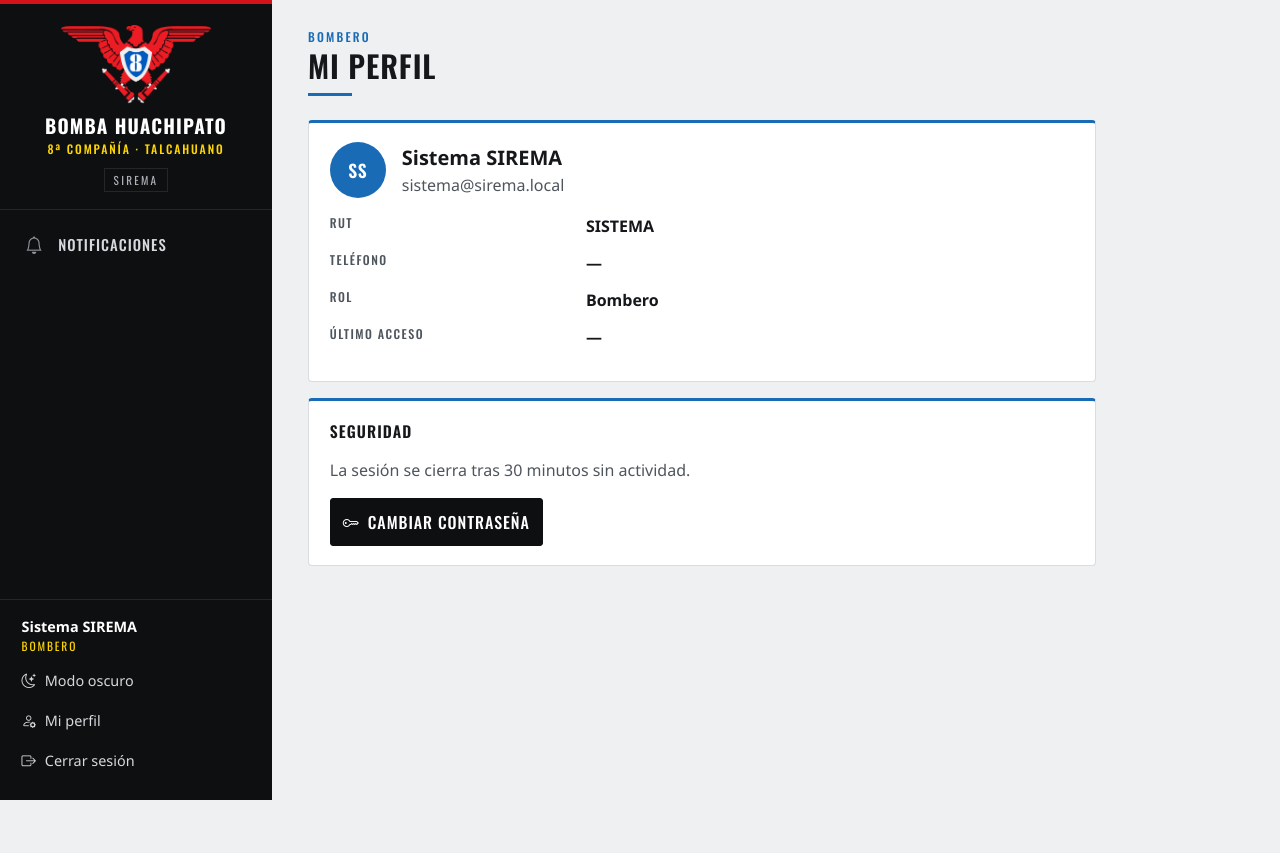
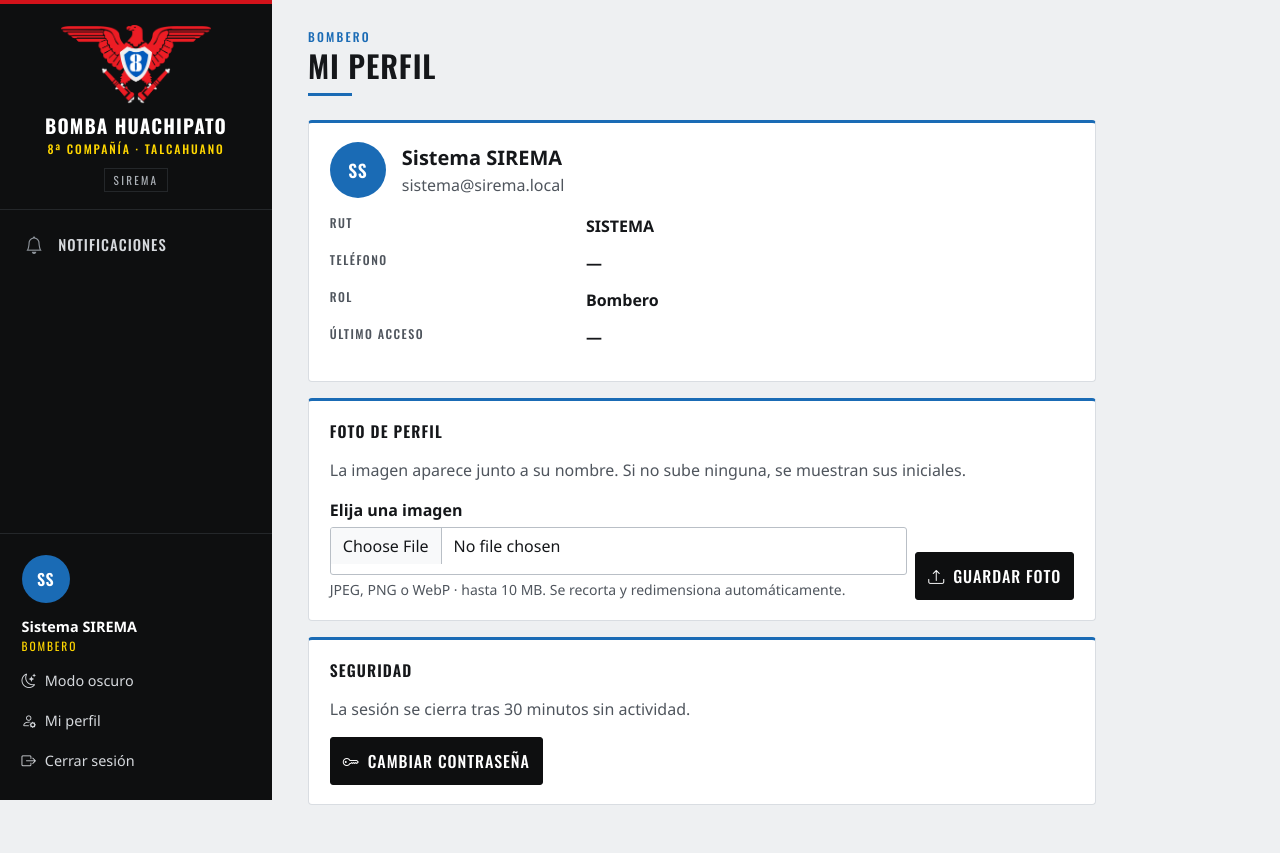
Before and after one commit to Krnto2/Capstone_G1, a Django app: page /accesos/perfil/ in a window 1280 px wide. Before the commit the page ends 800 px from the top, so only its background shows below. Run offline with Django 5.2, Linux system fonts and the light colour scheme; a user stored in the database is signed in; data comes from the database, SQL or seed files in the repository; data that the repository does not hold is empty; some libraries are stand-ins or nearby versions.

```diff
--- a/Sirema Web/accesos/forms.py
+++ b/Sirema Web/accesos/forms.py
@@ -42,6 +42,20 @@ class FormularioCambioContrasena(FormularioBootstrap, PasswordChangeForm):
 
 class FormularioRestablecerContrasena(FormularioBootstrap, SetPasswordForm):
     """El administrador asigna una contraseña nueva (no hay recuperación por correo)."""
+
+
+class FormularioFotoPerfil(Formulario):
+    """CU-A2: el titular cambia su propia foto de perfil (RF-01)."""
+
+    foto = forms.ImageField(
+        label="Elija una imagen",
+        help_text="JPEG, PNG o WebP · hasta 10 MB. Se recorta y redimensiona automáticamente.",
+        error_messages={
+            "invalid_image": "El archivo no es una imagen válida. Use JPEG, PNG o WebP.",
+            "required": "Seleccione una imagen.",
+        },
+        widget=forms.ClearableFileInput(attrs={"accept": "image/jpeg,image/png,image/webp"}),
+    )
 
 
 class FormularioUsuario(FormularioModelo):
--- a/Sirema Web/accesos/models.py
+++ b/Sirema Web/accesos/models.py
@@ -102,6 +102,8 @@ class Usuario(AbstractBaseUser):
     correo = models.EmailField(max_length=120, unique=True)
     password = models.CharField("contraseña", max_length=255, db_column="hash_contrasena")
     telefono = models.CharField("teléfono", max_length=15, null=True, blank=True)
+    foto_perfil = models.CharField("foto de perfil", max_length=300, null=True, blank=True,
+                                   db_column="foto_perfil")
     activo = models.BooleanField(default=True)
     fecha_creacion = models.DateTimeField(default=timezone.now)
     last_login = models.DateTimeField("último acceso", null=True, blank=True, db_column="ultimo_acceso")
@@ -136,6 +138,15 @@ class Usuario(AbstractBaseUser):
     @property
     def iniciales(self):
         return f"{self.nombre[:1]}{self.apellidos[:1]}".upper()
+
+    @property
+    def tiene_foto(self):
+        return bool(self.foto_perfil)
+
+    @property
+    def foto_version(self):
+        """Token breve para refrescar la caché del navegador al cambiar la foto."""
+        return (self.foto_perfil or "")[-20:]
 
     @property
     def es_sistema(self):
--- a/Sirema Web/accesos/templates/accesos/perfil.html
+++ b/Sirema Web/accesos/templates/accesos/perfil.html
@@ -5,7 +5,11 @@
 <div class="encabezado"><div><div class="ceja">{{ user.rol }}</div><h1>Mi perfil</h1></div></div>
 <div class="tarjeta">
   <div class="d-flex align-items-center gap-3 mb-3">
-    <span class="avatar" style="width:56px;height:56px;font-size:1.1rem">{{ user.iniciales }}</span>
+    {% if user.tiene_foto %}
+      <img class="avatar-img" src="{% url 'accesos:foto_perfil' user.pk %}?v={{ user.foto_version }}" alt="Foto de perfil de {{ user.nombre_completo }}" width="56" height="56" style="width:56px;height:56px">
+    {% else %}
+      <span class="avatar" style="width:56px;height:56px;font-size:1.1rem">{{ user.iniciales }}</span>
+    {% endif %}
     <div><div class="fw-bold fs-5">{{ user.nombre_completo }}</div><div class="text-body-secondary">{{ user.correo }}</div></div>
   </div>
   <dl class="row lista-datos mb-0">
@@ -14,6 +18,25 @@
     <dt class="col-sm-4">Rol</dt><dd class="col-sm-8">{{ user.rol }}</dd>
     <dt class="col-sm-4">Último acceso</dt><dd class="col-sm-8">{{ user.last_login|date:"d-m-Y H:i"|default:"—" }}</dd>
   </dl>
+</div>
+<div class="tarjeta">
+  <div class="tarjeta-titulo">Foto de perfil</div>
+  <p class="text-body-secondary">La imagen aparece junto a su nombre. Si no sube ninguna, se muestran sus iniciales.</p>
+  <form method="post" action="{% url 'accesos:foto_perfil_subir' %}" enctype="multipart/form-data" class="d-flex flex-column flex-sm-row align-items-sm-end gap-2">
+    {% csrf_token %}
+    <div class="flex-grow-1">
+      <label class="form-label" for="{{ form_foto.foto.id_for_label }}">{{ form_foto.foto.label }}</label>
+      {{ form_foto.foto }}
+      <div class="form-text">{{ form_foto.foto.help_text }}</div>
+    </div>
+    <button type="submit" class="btn btn-negro btn-touch"><i class="bi bi-upload" aria-hidden="true"></i> Guardar foto</button>
+  </form>
+  {% if user.tiene_foto %}
+    <form method="post" action="{% url 'accesos:foto_perfil_eliminar' %}" class="mt-2" data-confirmar="¿Quitar su foto de perfil?">
+      {% csrf_token %}
+      <button type="submit" class="btn btn-outline-negro btn-sm btn-touch"><i class="bi bi-trash" aria-hidden="true"></i> Quitar foto actual</button>
+    </form>
+  {% endif %}
 </div>
 <div class="tarjeta">
   <div class="tarjeta-titulo">Seguridad</div>
--- a/Sirema Web/accesos/urls.py
+++ b/Sirema Web/accesos/urls.py
@@ -9,6 +9,9 @@ urlpatterns = [
     path("salir/", views.SalirView.as_view(), name="logout"),
     path("perfil/", views.PerfilView.as_view(), name="perfil"),
     path("perfil/contrasena/", views.CambiarContrasenaView.as_view(), name="cambiar_contrasena"),
+    path("perfil/foto/", views.FotoPerfilSubirView.as_view(), name="foto_perfil_subir"),
+    path("perfil/foto/eliminar/", views.FotoPerfilEliminarView.as_view(), name="foto_perfil_eliminar"),
+    path("usuarios/<int:pk>/foto/", views.FotoPerfilView.as_view(), name="foto_perfil"),
     path("usuarios/", views.UsuarioListaView.as_view(), name="usuarios"),
     path("usuarios/nuevo/", views.UsuarioCrearView.as_view(), name="usuario_crear"),
     path("usuarios/<int:pk>/editar/", views.UsuarioEditarView.as_view(), name="usuario_editar"),
--- a/Sirema Web/accesos/views.py
+++ b/Sirema Web/accesos/views.py
@@ -1,23 +1,26 @@
 from datetime import datetime, time
 
+from django.conf import settings
 from django.contrib import messages
 from django.contrib.auth import views as auth_views
-from django.core.exceptions import ValidationError
+from django.core.exceptions import PermissionDenied, ValidationError
 from django.db import transaction
 from django.db.models import Q, Value
 from django.db.models.functions import Replace, Upper
+from django.http import FileResponse, Http404, HttpResponse
 from django.shortcuts import get_object_or_404, redirect, render
 from django.urls import reverse_lazy
 from django.utils import timezone
 from django.views import View
 from django.views.generic import CreateView, FormView, ListView, TemplateView, UpdateView
 
+from nucleo.almacenamiento import ErrorAlmacenamiento, ServicioAlmacenamiento
 from nucleo.enums import AccionAuditoria
 from nucleo.utilidades import limpiar_rut
 
 from . import auditoria, demo
-from .forms import (FiltroBitacora, FiltroUsuarios, FormularioCambioContrasena, FormularioIngreso,
-                    FormularioRestablecerContrasena, FormularioUsuario)
+from .forms import (FiltroBitacora, FiltroUsuarios, FormularioCambioContrasena, FormularioFotoPerfil,
+                    FormularioIngreso, FormularioRestablecerContrasena, FormularioUsuario)
 from .models import EventoAuditoria, Permiso, Rol, RolPermiso, Usuario
 from .permisos import PermisoRequeridoMixin
 
@@ -45,6 +48,9 @@ class SalirView(auth_views.LogoutView):
 class PerfilView(TemplateView):
     template_name = "accesos/perfil.html"
 
+    def get_context_data(self, **kwargs):
+        return super().get_context_data(form_foto=FormularioFotoPerfil(), **kwargs)
+
 
 class CambiarContrasenaView(auth_views.PasswordChangeView):
     """CU-A2 Cambiar contraseña propia."""
@@ -59,6 +65,72 @@ class CambiarContrasenaView(auth_views.PasswordChangeView):
                             nuevos={"contrasena": "cambiada por el titular"})
         messages.success(self.request, "Su contraseña fue actualizada.")
         return respuesta
+
+
+class FotoPerfilView(View):
+    """Entrega protegida del avatar: solo el titular o quien administra usuarios."""
+
+    def get(self, request, pk):
+        usuario = get_object_or_404(Usuario, pk=pk)
+        if not usuario.foto_perfil:
+            raise Http404("Sin foto de perfil.")
+        if request.user.pk != usuario.pk and not request.user.tiene_permiso("usuario.administrar"):
+            raise PermissionDenied
+        if settings.SIREMA_USAR_X_ACCEL:
+            respuesta = HttpResponse(content_type="image/jpeg")
+            respuesta["X-Accel-Redirect"] = settings.SIREMA_X_ACCEL_PREFIJO + usuario.foto_perfil
+        else:
+            try:
+                ruta = ServicioAlmacenamiento().ruta_absoluta(usuario.foto_perfil)
+                respuesta = FileResponse(open(ruta, "rb"), content_type="image/jpeg")
+            except (OSError, ErrorAlmacenamiento) as error:
+                raise Http404("Archivo no disponible.") from error
+        respuesta["Cache-Control"] = "private, max-age=3600"
+        return respuesta
+
+
+class FotoPerfilSubirView(View):
+    """CU-A2: el titular sube o reemplaza su foto de perfil."""
+
+    def post(self, request):
+        form = FormularioFotoPerfil(request.POST, request.FILES)
+        if not form.is_valid():
+            for error in form.errors.get("foto", ["No se pudo procesar la imagen."]):
+                messages.error(request, error)
+            return redirect("accesos:perfil")
+        usuario = request.user
+        anterior = usuario.foto_perfil
+        almacen = ServicioAlmacenamiento()
+        archivo = form.cleaned_data["foto"]
+        try:
+            archivo.seek(0)
+            guardado = almacen.guardar(archivo, subcarpeta="perfiles")
+        except ErrorAlmacenamiento as error:
+            messages.error(request, str(error))
+            return redirect("accesos:perfil")
+        usuario.foto_perfil = guardado.ruta
+        usuario.save(update_fields=["foto_perfil"])
+        if anterior and anterior != guardado.ruta:
+            almacen.eliminar(anterior)
+        auditoria.registrar(AccionAuditoria.MODIFICACION, "usuario", usuario.pk,
+                            nuevos={"foto_perfil": "actualizada por el titular"})
+        messages.success(request, "Su foto de perfil fue actualizada.")
+        return redirect("accesos:perfil")
+
+
+class FotoPerfilEliminarView(View):
+    """El titular quita su foto y vuelve a las iniciales."""
+
+    def post(self, request):
+        usuario = request.user
+        if usuario.foto_perfil:
+            ServicioAlmacenamiento().eliminar(usuario.foto_perfil)
+            usuario.foto_perfil = None
+            usuario.save(update_fields=["foto_perfil"])
+            auditoria.registrar(AccionAuditoria.MODIFICACION, "usuario", usuario.pk,
+                                nuevos={"foto_perfil": "eliminada por el titular"})
+            messages.success(request, "Su foto de perfil fue eliminada.")
+        return redirect("accesos:perfil")
 
 
 # ------------------------------------------------------------- Usuarios ----
--- a/Sirema Web/static/css/sirema.css
+++ b/Sirema Web/static/css/sirema.css
@@ -126,6 +126,8 @@ a { text-underline-offset: .15em; }
 .btn-icono-oscuro:hover { background: var(--b-negro-3); color: #fff; }
 .btn-icono-oscuro .contador { position: absolute; top: 5px; right: 2px; margin: 0; font-size: .68rem; min-width: 1.25rem; }
 .avatar { width: 38px; height: 38px; border-radius: 50%; background: var(--b-azul); color: #fff; display: inline-flex; align-items: center; justify-content: center; font-family: var(--f-titulo); font-weight: 600; font-size: .9rem; letter-spacing: .04em; }
+.avatar-img { width: 38px; height: 38px; border-radius: 50%; object-fit: cover; background: var(--b-azul); display: inline-block; vertical-align: middle; }
+.avatar-enlace { display: inline-flex; align-self: center; margin-bottom: .5rem; text-decoration: none; }
 
 .nav-inferior {
   position: fixed; bottom: 0; left: 0; right: 0; z-index: 1030; background: var(--b-negro); border-top: 1px solid #000;
--- a/Sirema Web/templates/base.html
+++ b/Sirema Web/templates/base.html
@@ -36,6 +36,13 @@
     </a>
     {% include "componentes/_navegacion.html" %}
     <div class="sidebar-pie">
+      <a href="{% url 'accesos:perfil' %}" class="avatar-enlace" aria-label="Mi perfil">
+        {% if user.tiene_foto %}
+          <img class="avatar-img" src="{% url 'accesos:foto_perfil' user.pk %}?v={{ user.foto_version }}" alt="" width="48" height="48" style="width:48px;height:48px">
+        {% else %}
+          <span class="avatar" style="width:48px;height:48px;font-size:1rem">{{ user.iniciales }}</span>
+        {% endif %}
+      </a>
       <div class="usuario">{{ user.nombre_completo }}</div>
       <div class="rol">{{ user.rol }}</div>
       <button type="button" class="btn-tema" data-cambiar-tema aria-pressed="false">
@@ -63,7 +70,7 @@
           <i class="bi bi-bell" aria-hidden="true"></i>
           {% if notificaciones_no_leidas %}<span class="contador contador-info">{{ notificaciones_no_leidas }}</span>{% endif %}
         </a>
-        <a class="avatar text-decoration-none" href="{% url 'accesos:perfil' %}" aria-label="Mi perfil">{{ user.iniciales }}</a>
+        <a class="avatar text-decoration-none" href="{% url 'accesos:perfil' %}" aria-label="Mi perfil">{% if user.tiene_foto %}<img class="avatar-img" src="{% url 'accesos:foto_perfil' user.pk %}?v={{ user.foto_version }}" alt="" width="38" height="38">{% else %}{{ user.iniciales }}{% endif %}</a>
       </div>
     </header>
 
```
Also changed, not shown: Sirema Web/nucleo/almacenamiento.py (+11 -2 lines), Sirema Web/accesos/migrations/0004_usuario_foto_perfil.py (added), 1 other file.
